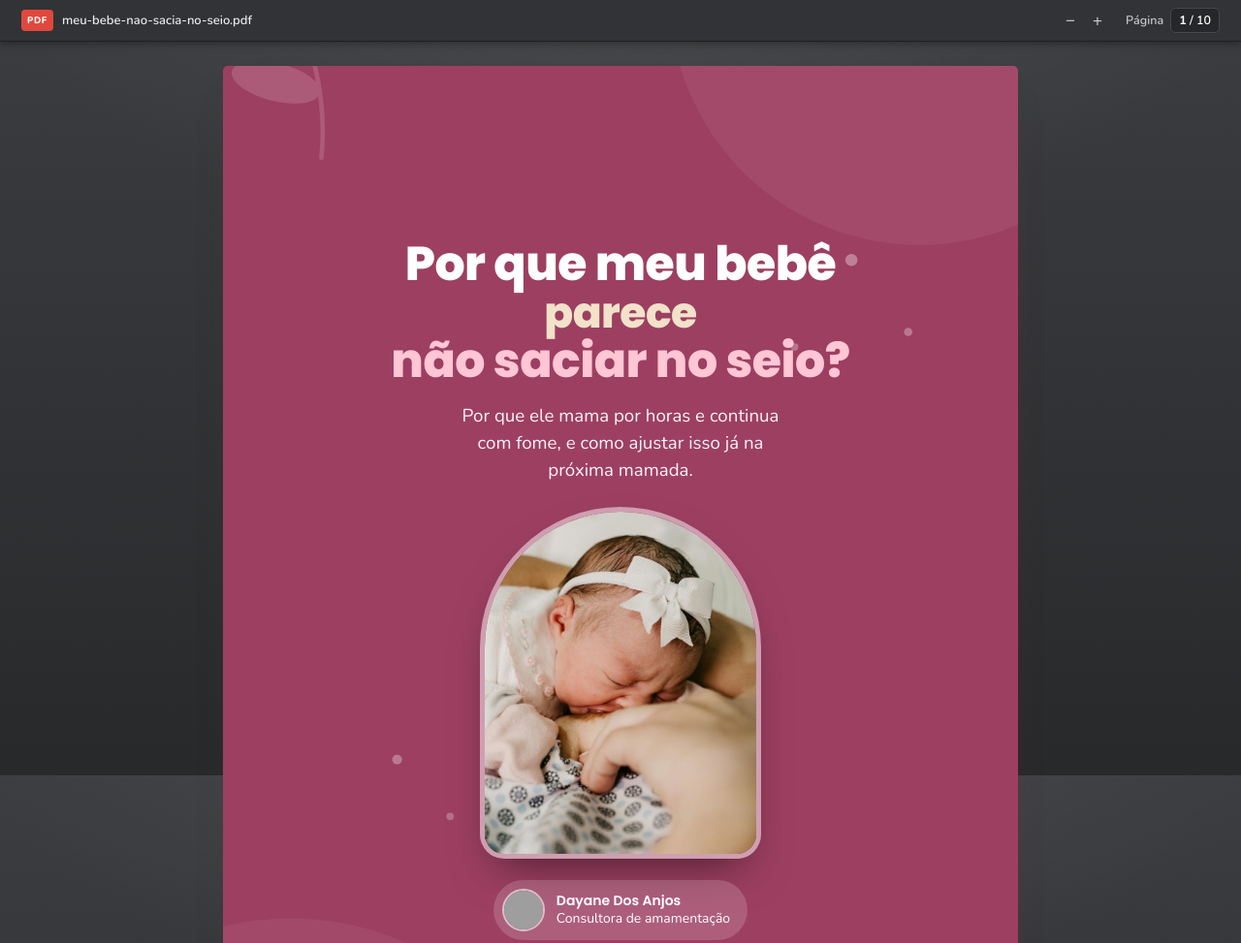
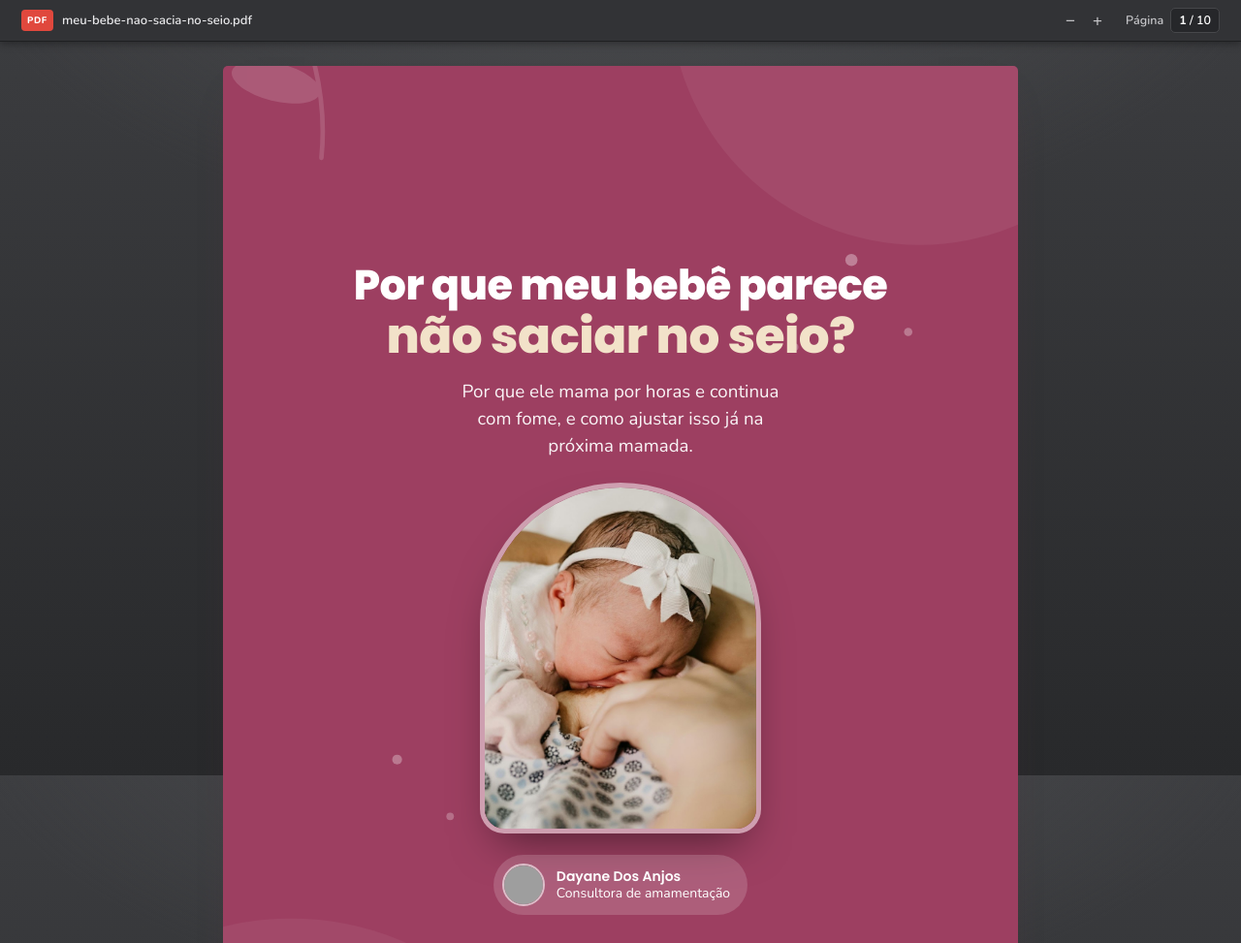
Before and after one commit to brunotropolis/ebookama-mrn, a plain HTML site: page index.html in a window 1280 px wide. Shown: the top 973 px of the page at 97% size. Drawn offline with nearby package versions, Linux system fonts and the light colour scheme; grey boxes are pictures that could not be loaded.

Commit message:
Titulo capa em 2 linhas (branco/bege), calo reposicionado (30%) pra aparecer o calo

```diff
--- a/index.html
+++ b/index.html
@@ -117,6 +117,7 @@ strong{color:var(--berry-deep)}
 .sign{border:1px solid var(--line); border-radius:16px; margin:16px 0; background:#fffaf6; overflow:hidden}
 .sign .sig-img{width:100%; height:210px; background:#f0e5df}
 .sign .sig-img img{width:100%; height:100%; object-fit:cover; display:block}
+.sign .sig-img img.pos-low{object-position:center 30%}
 .sign .sig-body{padding:16px 22px 18px}
 .sign h3{margin:0 0 8px; font-size:1.12em; color:var(--berry-deep)}
 .sign p:last-child{margin-bottom:0}
@@ -199,9 +200,8 @@ details.faq .a p{margin:0}
 .cov-orn{position:absolute; inset:0; width:100%; height:100%; z-index:1; pointer-events:none}
 .cov-title{margin:0; line-height:1.06; text-align:center; text-wrap:balance}
 .cov-title span{display:block; font-weight:800; letter-spacing:-.5px}
-.cov-title .t1{font-size:clamp(29px,7.4vw,49px); color:#fff}
-.cov-title .t2{font-size:clamp(26px,6.6vw,44px); color:#f2e2c9; margin:1px 0}
-.cov-title .t3{font-size:clamp(29px,7.4vw,49px); color:#ffc6d6}
+.cov-title .t1{font-size:clamp(26px,6.4vw,43px); color:#fff}
+.cov-title .t2{font-size:clamp(30px,7.6vw,50px); color:#f2e2c9; margin-top:3px}
 .cover .tag{max-width:30ch; margin:16px auto 0; font-size:1.04em; opacity:.94; line-height:1.5}
 .cov-photo{margin:24px auto 2px; width:min(290px,64%); aspect-ratio:4/5; border-radius:150px 150px 26px 26px; overflow:hidden; box-shadow:0 22px 46px -18px rgba(0,0,0,.55); border:5px solid rgba(255,255,255,.5)}
 .cov-photo img{width:100%; height:100%; object-fit:cover; display:block}
@@ -256,9 +256,8 @@ details.faq .a p{margin:0}
     </svg>
     <div class="inner">
       <h1 class="cov-title">
-        <span class="t1">Por que meu bebê</span>
-        <span class="t2">parece</span>
-        <span class="t3">não saciar no seio?</span>
+        <span class="t1">Por que meu bebê parece</span>
+        <span class="t2">não saciar no seio?</span>
       </h1>
       <p class="tag">Por que ele mama por horas e continua com fome, e como ajustar isso já na próxima mamada.</p>
       <div class="cov-photo"><img src="assets/cover.jpg" alt="Bebê no seio"></div>
@@ -342,7 +341,7 @@ details.faq .a p{margin:0}
     </div>
 
     <div class="sign">
-      <div class="sig-img"><img src="assets/calo.jpg" alt="Calo no lábio do bebê" loading="lazy"></div>
+      <div class="sig-img"><img class="pos-low" src="assets/calo.jpg" alt="Calo no lábio do bebê" loading="lazy"></div>
       <div class="sig-body">
         <h3>Calo no lábio</h3>
         <p>O calo se forma como resposta ao atrito constante dos lábios durante a amamentação. Isso não é o esperado: o bebê está fazendo força com os lábios para compensar algo que não vai bem na extração do leite. Quem deve trabalhar para extrair o leite é a <strong>língua</strong> do bebê, não os lábios. Com a pega correta, a língua faz a ordenha e os lábios ficam relaxados, apenas vedando a boca. Todo calo é sinal de esforço repetitivo e desconforto, e na boquinha do bebê não é diferente.</p>
```
